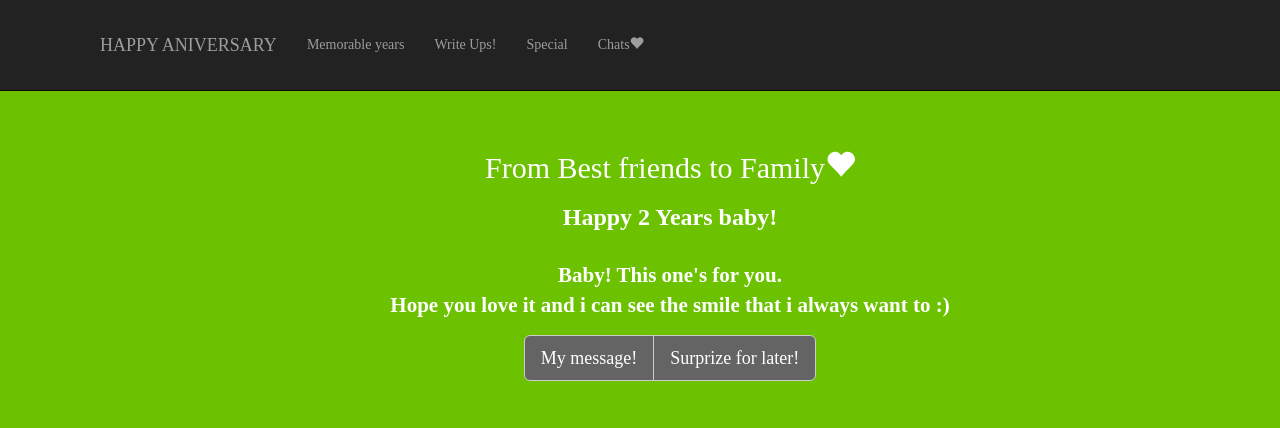
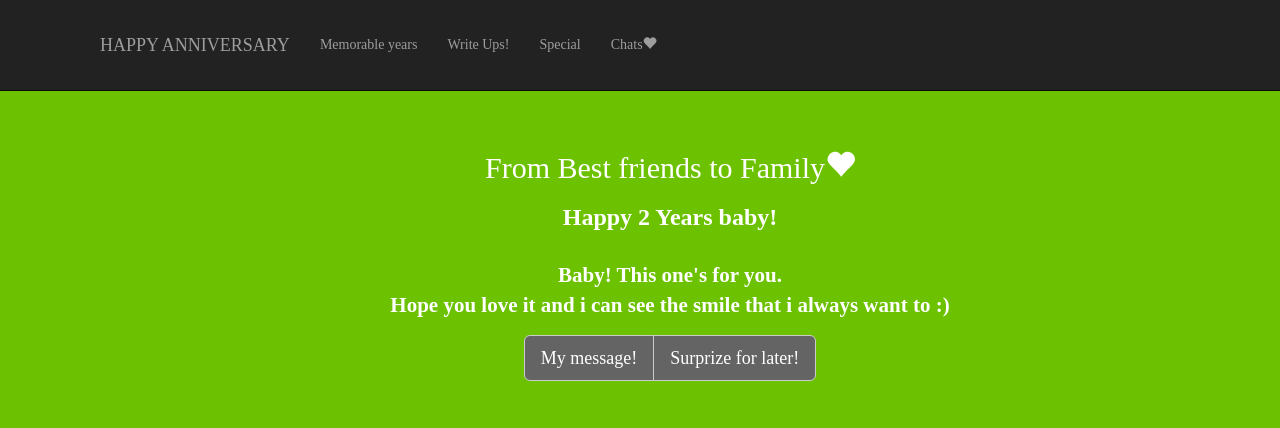
Before and after one commit to vishwabasak41/anniversary, a Django app: page /surprize/ in a window 1280 px wide; the page is wider, and only the part inside the window is pictured. Shown: the top 428 px of that part. Run offline with Django 3.2, Linux system fonts and the light colour scheme; some libraries are stand-ins or nearby versions; some web fonts are replaced.

Commit message:
a few changes after 2015

```diff
--- a/secondyear/templates/2015.html
+++ b/secondyear/templates/2015.html
@@ -67,7 +67,7 @@ body{
              <span class="icon-bar"></span>
              <span class="icon-bar"></span>
        </button>
-	   <a href="" class="navbar-brand">HAPPY ANIVERSARY</a>
+	   <a href="/home/" class="navbar-brand">HAPPY ANNIVERSARY</a>
 	  </div>
 	  <div class="collapse navbar-collapse" id="navbar-collapse">
 	  <ul class="nav navbar-nav">
--- a/secondyear/templates/page2.html
+++ b/secondyear/templates/page2.html
@@ -69,7 +69,7 @@ body{
              <span class="icon-bar"></span>
              <span class="icon-bar"></span>
        </button>
-     <a href="" class="navbar-brand">HAPPY ANIVERSARY</a>
+     <a href="/home/" class="navbar-brand">HAPPY ANNIVERSARY</a>
     </div>
     <div class="collapse navbar-collapse" id="navbar-collapse">
     <ul class="nav navbar-nav">
```
